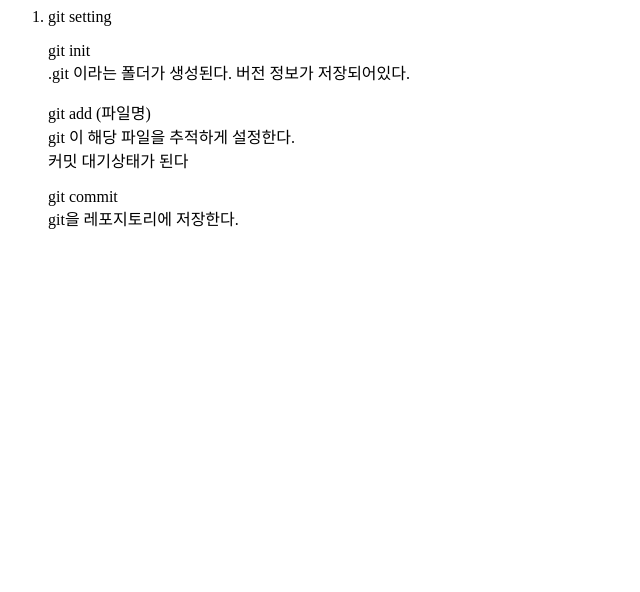
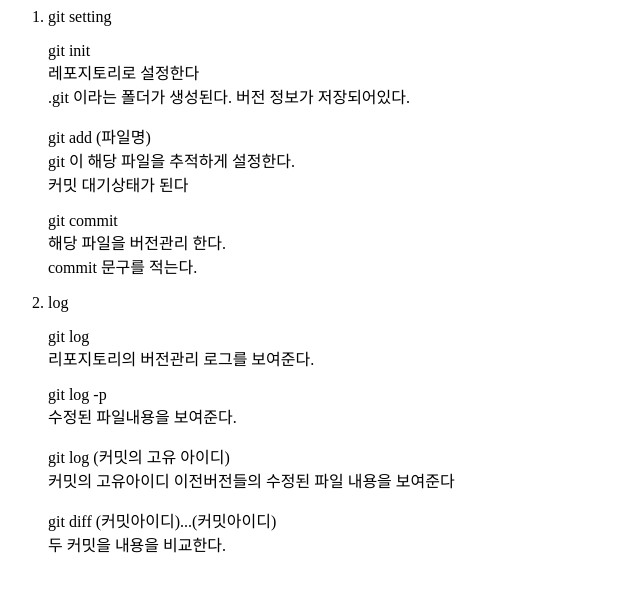
Before and after one commit to dykim-project/tutorial, a plain HTML site: page index.html in a window 1280 px wide. Shown: the whole page, without its empty margins (0-640 px from the left). Drawn offline with Linux system fonts and the light colour scheme.

Commit message:
수정중

```diff
--- a/index.html
+++ b/index.html
@@ -7,12 +7,25 @@
 	<ol>
 		<li>git setting</li>
 			<p height="100px">git init <br>
+				 레포지토리로 설정한다 <br>
 				 .git 이라는 폴더가 생성된다. 버전 정보가 저장되어있다.<br></p>
 			<p>git add (파일명)<br>
 				 git 이 해당 파일을 추적하게 설정한다.<br>
 				 커밋 대기상태가 된다<br></p>
 			<p>git commit<br>
-			git을 레포지토리에 저장한다.
+				해당 파일을 버전관리 한다.<br>
+				commit 문구를 적는다.</p>
+			<li>log</li>
+			<p>git log<br>
+				리포지토리의 버전관리 로그를 보여준다.<br>
+			</p>
+			<p>git log -p<br>
+			수정된 파일내용을 보여준다.</p>
+			<p>git log (커밋의 고유 아이디)<br>
+			커밋의 고유아이디 이전버전들의 수정된 파일 내용을 보여준다</p>
+			<p>git diff (커밋아이디)...(커밋아이디)<br>
+				두 커밋을 내용을 비교한다.
+			</p>
 	</ol>
  </body>
 </html>
```
Lines whose indentation alone changed are shown as unchanged.
